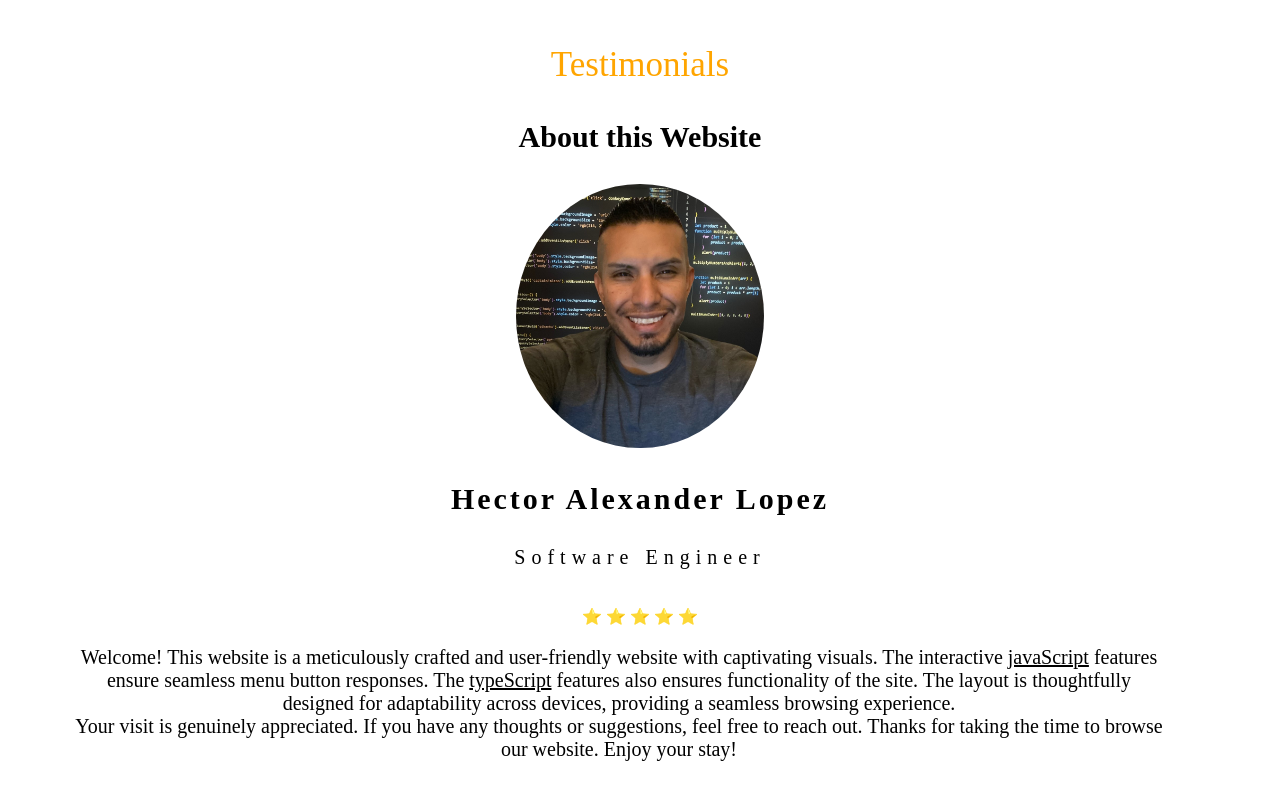
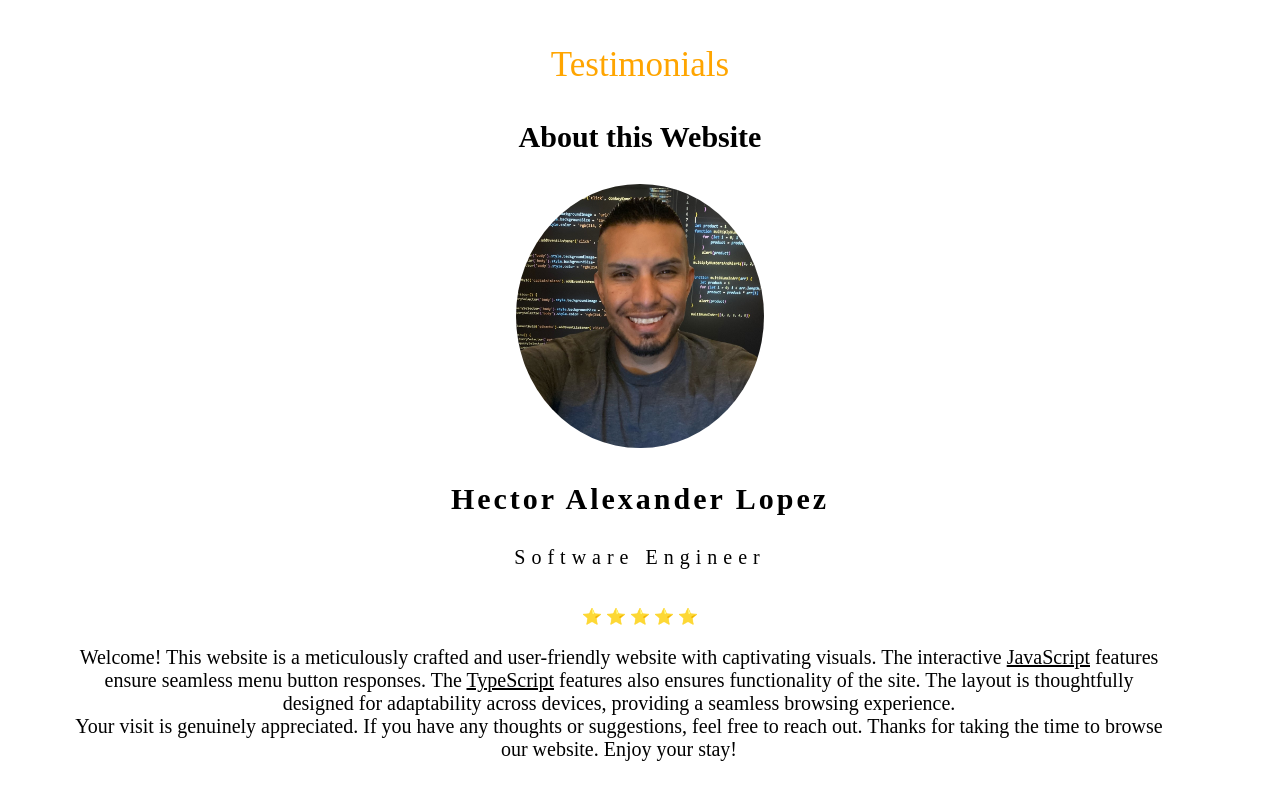
Before and after one commit to Hector-Alexander-Lopez/Restaurant_Website, a plain HTML site: page index.html in a window 1280 px wide. Shown: the part 2689-3489 px from the top of the page. Drawn offline with Linux system fonts and the light colour scheme.

Commit message:
correction typo

```diff
--- a/index.html
+++ b/index.html
@@ -125,7 +125,7 @@
             <p class="experience">
                 Welcome! This website is a meticulously crafted and user-friendly website with captivating
                 visuals. The
-                interactive <u>javaScript</u> features ensure seamless menu button responses. The <u>typeScript</u>
+                interactive <u>JavaScript</u> features ensure seamless menu button responses. The <u>TypeScript</u>
                 features also
                 ensures functionality of the site. The layout is thoughtfully
                 designed for
```
